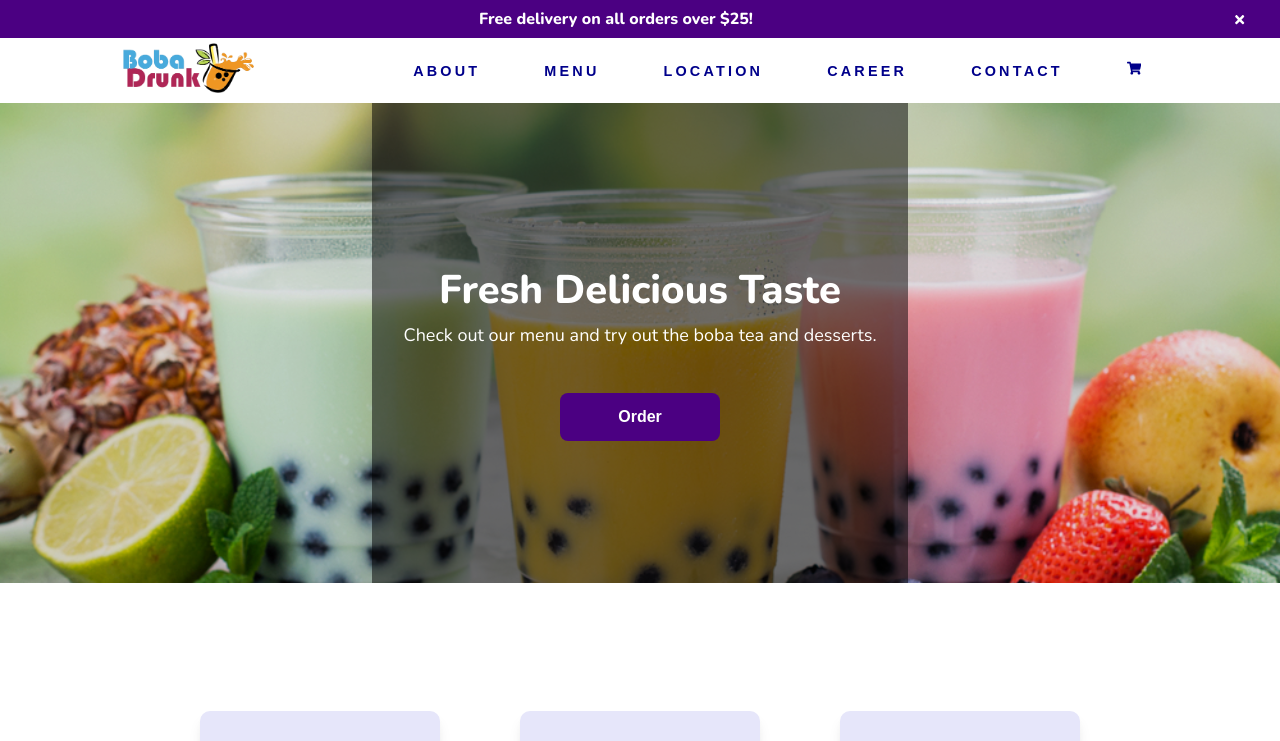
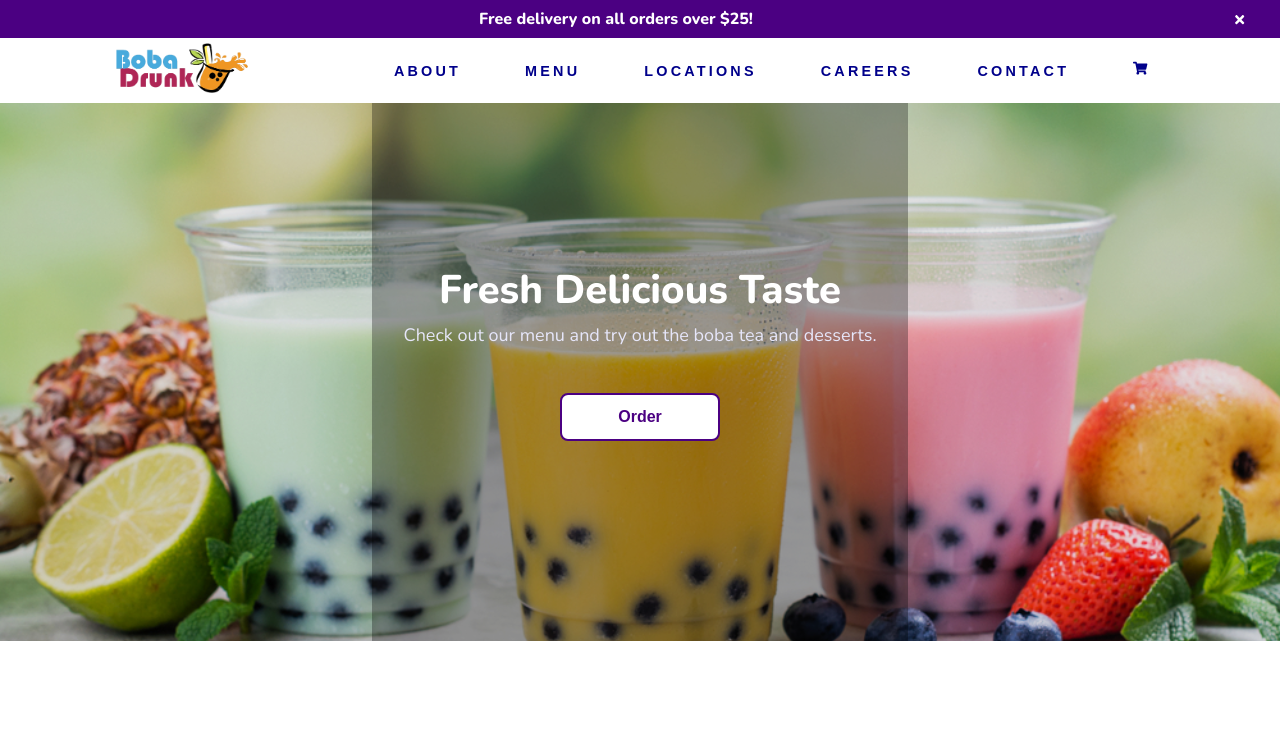
Before and after one commit to robteaw/boba, a React (Create React App) app: page / in a window 1280 px wide. Shown: the top 741 px of the page. Built offline with nearby package versions, Linux system fonts and the light colour scheme.

Commit message:
25. More Updates

```diff
--- a/src/components/Navbar.js
+++ b/src/components/Navbar.js
@@ -45,12 +45,12 @@ export default function Navbar() {
         </motion.li>
         <motion.li variants={linkAnim}>
           <Link to="/location" onClick={closeMobileMenu} className="nav-links">
-            Location
+            Locations
           </Link>
         </motion.li>
         <motion.li variants={linkAnim}>
           <Link to="/career" onClick={closeMobileMenu} className="nav-links">
-            Career
+            Careers
           </Link>
         </motion.li>
         <motion.li variants={linkAnim}>
@@ -123,7 +123,7 @@ const Nav = styled(motion.nav)`
       width: 100%;
       position: absolute;
       top: 4rem; /* removes the spacing in navbar and menu */
-      right: -100%;
+      left: -100%;
       transition: all 0.5s ease;
     }
     .nav-menu.active {
--- a/src/components/Top.js
+++ b/src/components/Top.js
@@ -25,8 +25,6 @@ export default function Top() {
 
 // styling
 const Container = styled.div`
-  position: sticky;
-
   button {
     color: var(--textColor2);
     background-color: transparent;
--- a/src/pages/Career/Career.js
+++ b/src/pages/Career/Career.js
@@ -8,7 +8,7 @@ export default function Career() {
 
   return (
     <Container>
-      <h1>Career</h1>
+      <h1>Careers</h1>
       <p>Are you an enthusiastic individual?</p>
       <p>Like working with people in a chill setting?</p>
       <p>Apply for our barista position below.</p>
--- a/src/pages/Home/Card.js
+++ b/src/pages/Home/Card.js
@@ -61,7 +61,7 @@ const Container = styled.div`
     color: var(--subTextHover);
     background-color: var(--btnColor);
     height: 100%;
-    width: 15rem;
+    width: 20rem;
     padding: 2rem;
     cursor: pointer;
     position: relative;
--- a/src/pages/Home/Hero.js
+++ b/src/pages/Home/Hero.js
@@ -24,43 +24,44 @@ export default function Hero() {
 // styling
 const Container = styled.div`
   background-color: rgba(0, 0, 0, 0.09);
-  height: 60vh;
+  min-height: 60vh;
+  height: 100%;
   width: 100%;
   display: flex;
   justify-content: center;
   align-items: center;
 
   .center {
-    color: var(--subText);
-    background-color: rgba(0, 0, 0, 0.5);
-    height: 60vh;
+    color: var(--btnColor);
+    background-color: rgba(0, 0, 0, 0.3);
+    min-height: 60vh;
     padding: 10rem 2rem;
   }
   h1 {
-    /* color: var(--selectColor); */
+    color: var(--subText);
   }
   h1,
   p {
     text-align: center;
   }
   button {
-    color: var(--subText);
-    background: var(--subColor);
+    color: var(--subTextHover);
+    background: var(--subHover);
+    border: 2px solid var(--subTextHover);
     font-size: 1rem;
     font-weight: 600;
     height: 3rem;
     width: 10rem;
     padding: 0.7rem;
     margin: 2.5rem auto;
-    border: 2px solid transparent;
     border-radius: 0.5rem;
     display: block;
     cursor: pointer;
     transition: 0.4s;
     &:hover {
-      color: var(--subTextHover);
-      background: var(--subHover);
-      border: 2px solid var(--subTextHover);
+      color: var(--subText);
+      background: var(--subColor);
+      border: 2px solid var(--subColor);
     }
   }
   @media (min-width: 50em) {
--- a/src/pages/Location/Location.js
+++ b/src/pages/Location/Location.js
@@ -74,7 +74,7 @@ const InnerContainer = styled.div`
   justify-content: center;
   iframe {
     height: 24rem;
-    width: 20rem;
+    width: 24rem;
   }
   h1 {
     margin-bottom: 1rem;
--- a/src/pages/Menu/Menu.js
+++ b/src/pages/Menu/Menu.js
@@ -34,7 +34,7 @@ const Container = styled.div`
   .card {
     color: var(--subTextHover);
     background-color: var(--btnColor);
-    width: 15rem;
+    width: 20rem;
     padding: 2rem;
     cursor: pointer;
     position: relative;
```
